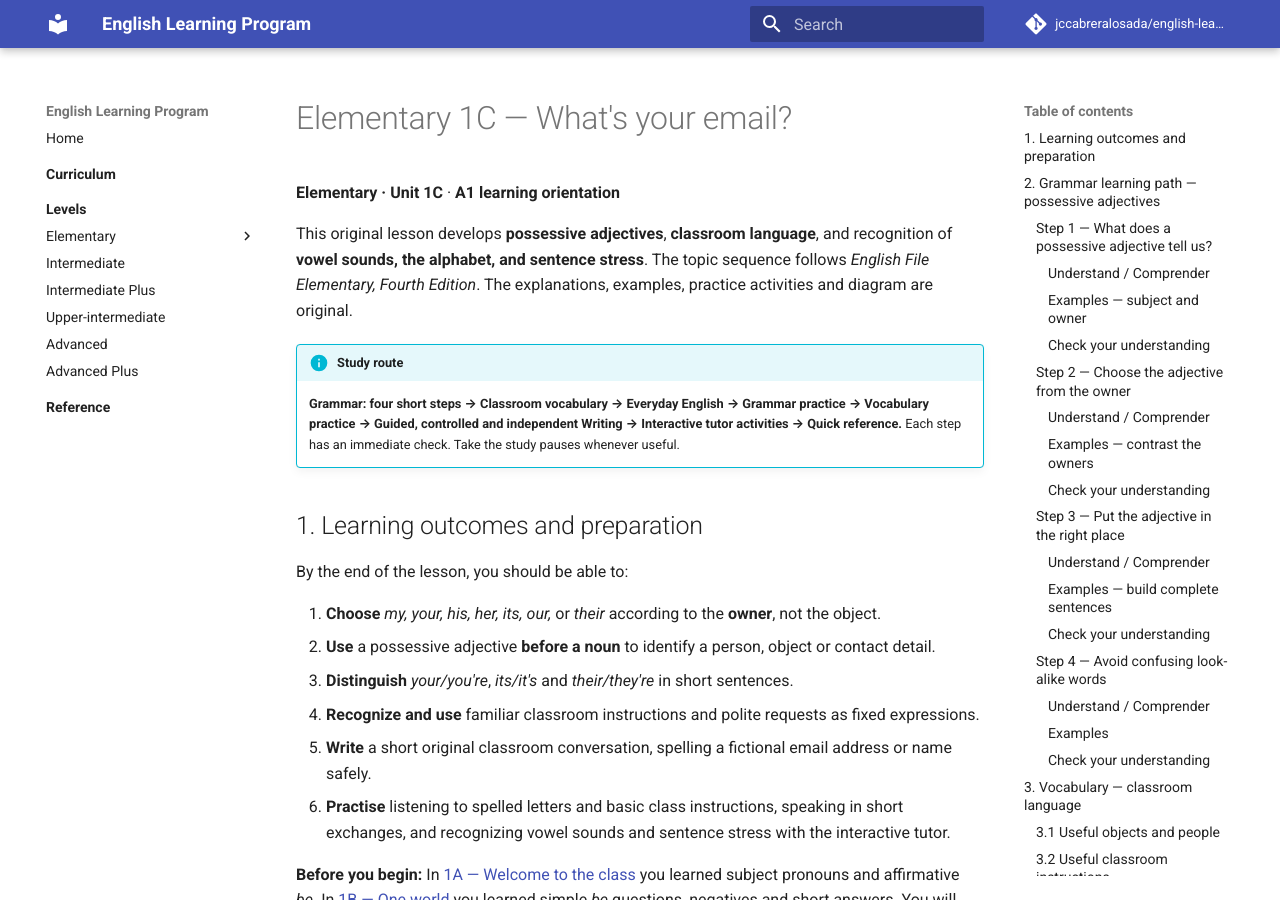
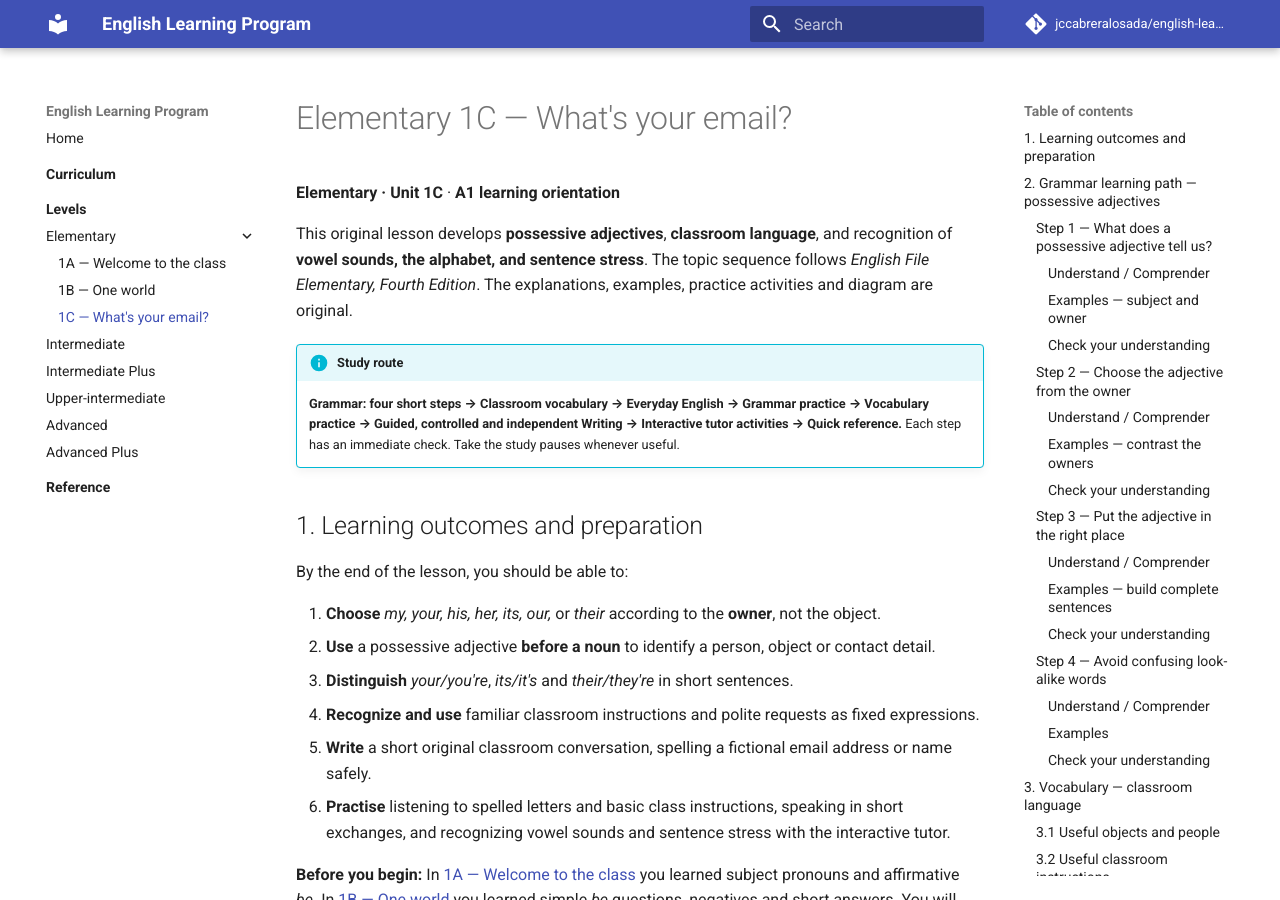
Before and after one commit to jccabreralosada/english-learning-course, an MkDocs documentation site: the page built from docs/elementary/unit_01/lesson_c.md, in a window 1280 px wide and 900 px high. Built offline with MkDocs 1.6.1 and Material for MkDocs 9.7.7, drawn with Linux system fonts in a browser that asks for light colours; comment, search, counter and statistics services are not loaded.

Commit message:
feat(elementary): register 1C in review and extend Unit 1 navigation and visual regression coverage

```diff
--- a/mkdocs.yml
+++ b/mkdocs.yml
@@ -41,6 +41,7 @@ nav:
           - Overview: elementary/index.md
           - 1A — Welcome to the class: elementary/unit_01/lesson_a.md
           - 1B — One world: elementary/unit_01/lesson_b.md
+          - 1C — What's your email?: elementary/unit_01/lesson_c.md
       - Pre-intermediate: pre_intermediate/index.md
       - Intermediate: intermediate/index.md
       - Intermediate Plus: intermediate_plus/index.md
```
